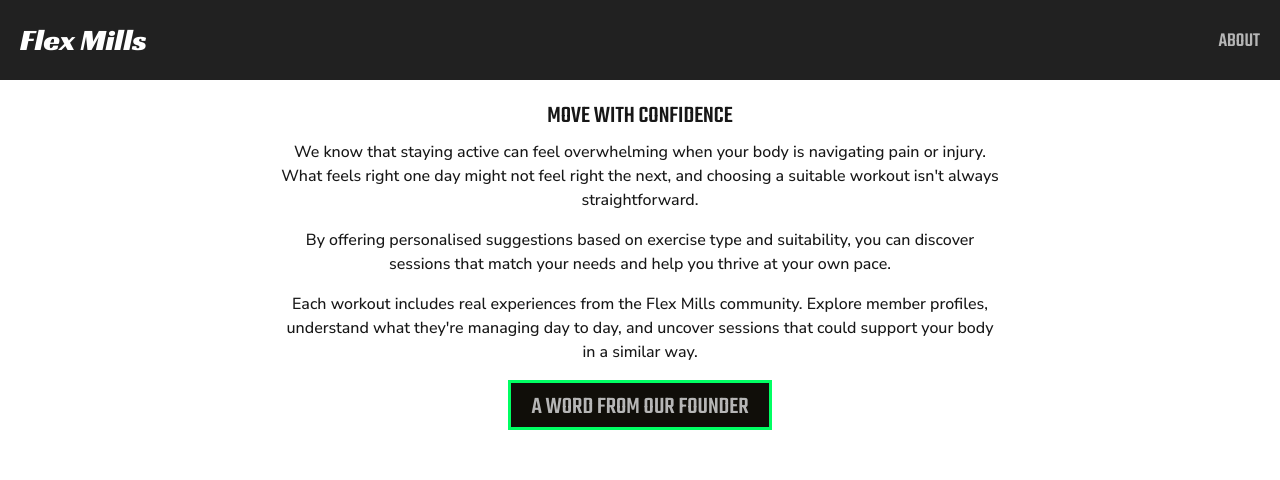
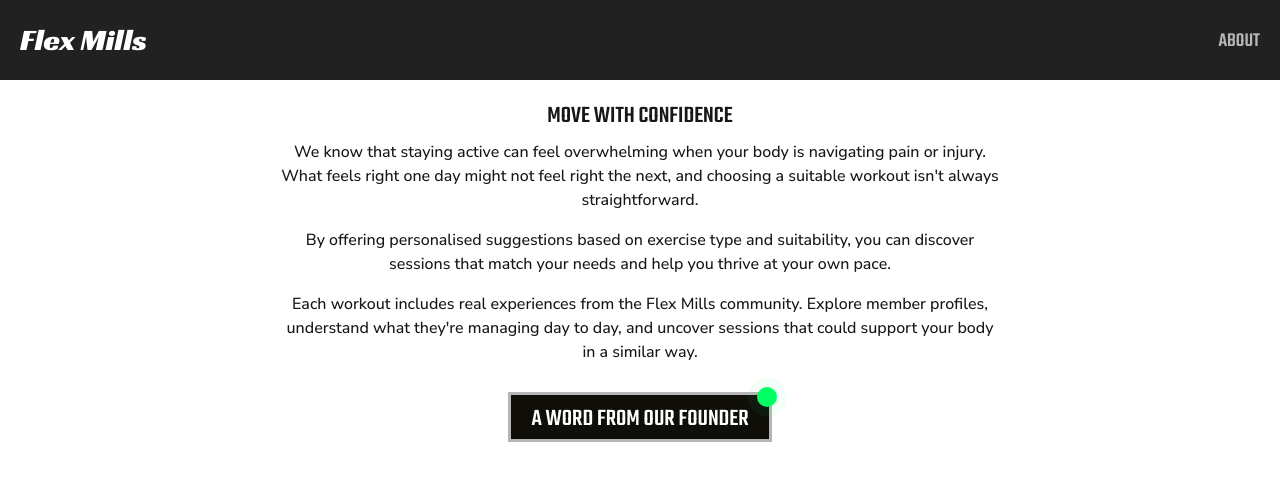
Before and after one commit to samantha-18492/wk12-assignment, a Next.js app: page /about-us in a window 1280 px wide. Shown: the top 480 px of the page. Built offline with nearby package versions, Linux system fonts and the light colour scheme; no server answers.

Commit message:
animate ping

```diff
--- a/src/app/about-us/page.js
+++ b/src/app/about-us/page.js
@@ -23,25 +23,31 @@ export default function Page() {
         Explore member profiles, understand what they&apos;re managing day to
         day, and uncover sessions that could support your body in a similar way.
       </p>
-      <Accordion.Root type="single" collapsible className="my-2">
+      <div className="relative inline-block mt-5">
+        <Accordion.Root type="single" collapsible>
           <Accordion.Item value="item-1">
             <Accordion.Trigger
-            className={`${teko.className} text-2xl bg-flexmills-black text-flexmills-grey uppercase  px-5 pt-2 pb-1 border-3 border-flexmills-green hover:text-white`}
+              className={`${teko.className} text-2xl bg-flexmills-black text-white uppercase  px-5 pt-2 pb-1 border-3 border-flexmills-grey relative hover:border-flexmills-green`}
             >
               A Word from Our Founder
+              <span className="absolute -top-2 -right-2 inline-flex size-5">
+                <span className="absolute inline-flex h-full w-full animate-ping rounded-full bg-flexmills-green opacity-75"></span>
+                <span className="relative inline-flex size-5 rounded-full bg-flexmills-green"></span>
+              </span>
             </Accordion.Trigger>
             <Accordion.Content className="italic mt-4">
               &quot;Flex Mills was born out of my own experience of managing
               hypermobility. Some days my body feels strong, other days it needs
-            more care, and choosing workouts that felt safe and genuinely doable
-            was a constant challenge. I built Flex Mills to offer the clarity
-            and community I always wished I had - a space where we can learn
-            from each other and move with confidence.&quot;
+              more care, and choosing workouts that felt safe and genuinely
+              doable was a constant challenge. I built Flex Mills to offer the
+              clarity and community I always wished I had - a space where we can
+              learn from each other and move with confidence.&quot;
               <br />
               <span className="not-italic">Samantha Parkes</span>
             </Accordion.Content>
           </Accordion.Item>
         </Accordion.Root>
+      </div>
     </section>
   );
 }
```
Lines whose indentation alone changed are shown as unchanged.
